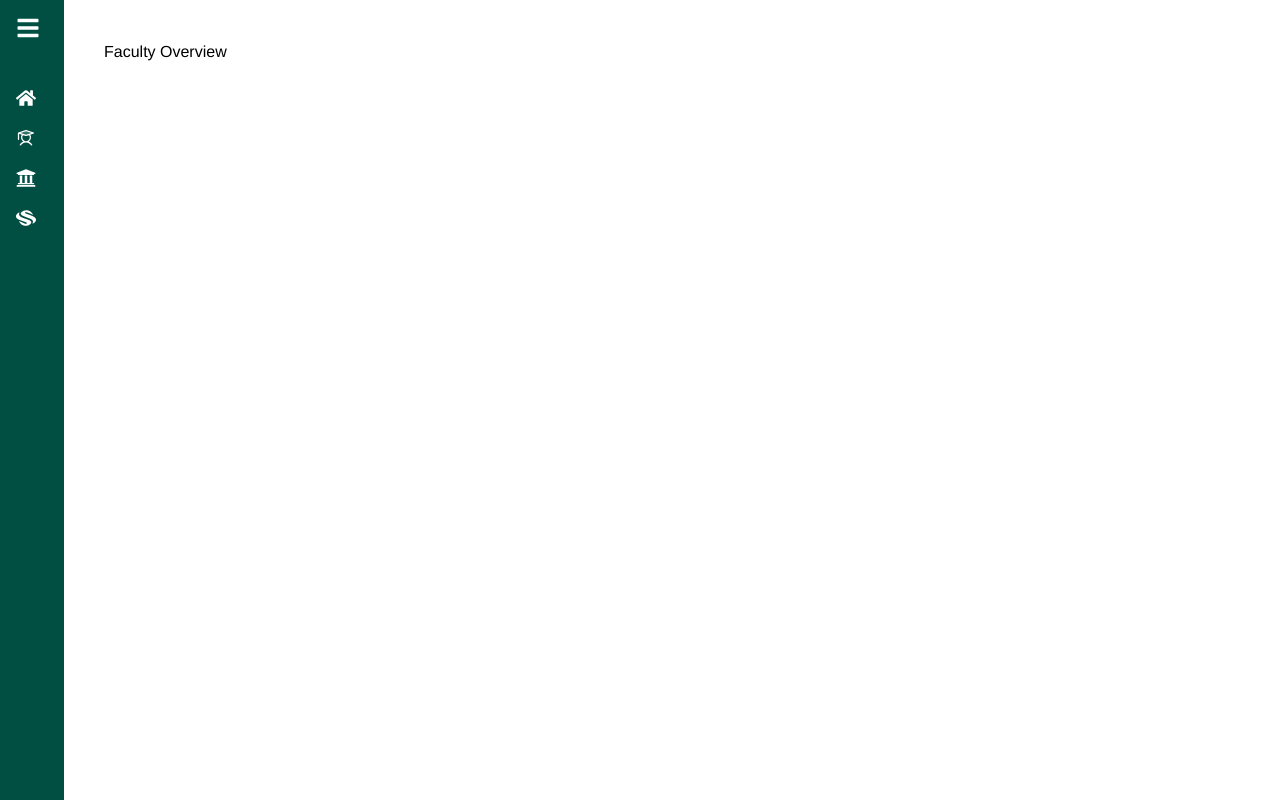
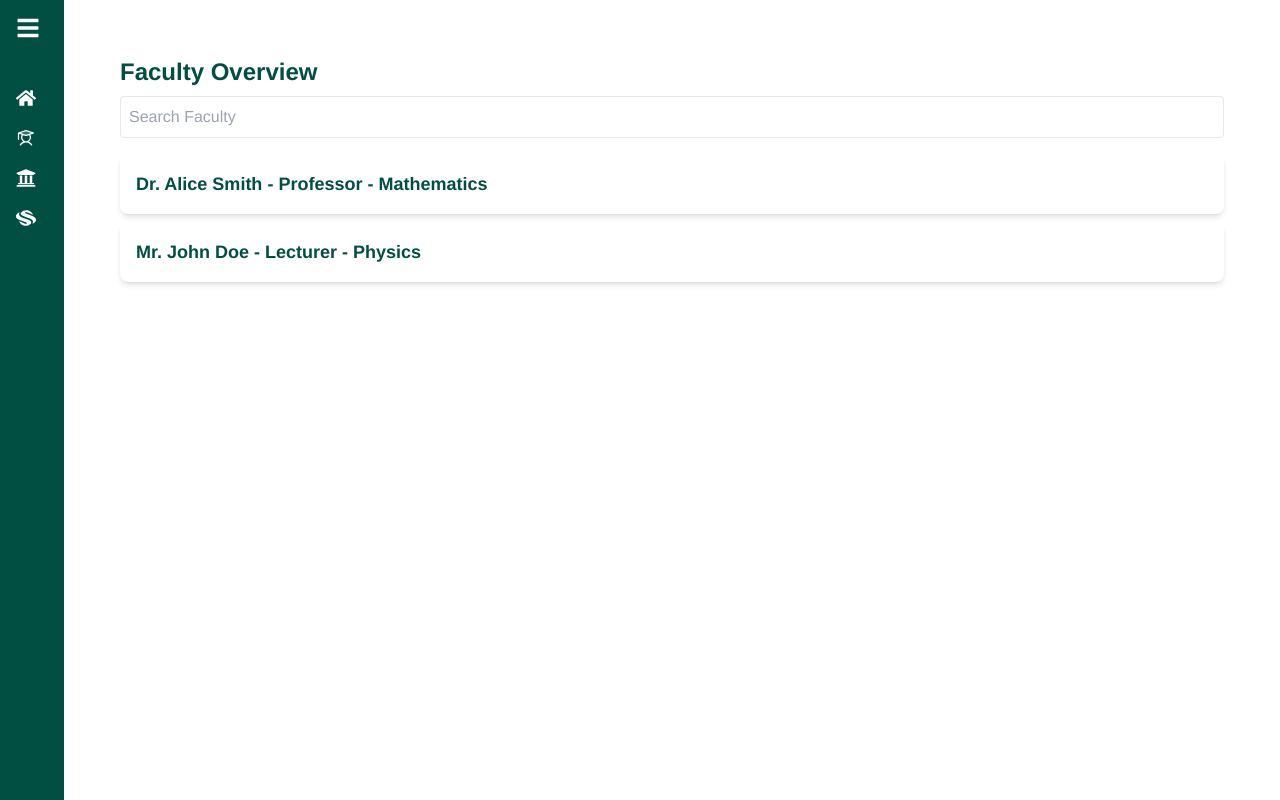
Before and after one commit to moriyam-mohona/UniPortal-C, a React (Vite) app: page /Dashboard/Faculty-Overview in a window 1280 px wide. Built offline with nearby package versions, Linux system fonts and the light colour scheme.

Commit message:
Edit: Student Portal

```diff
--- a/src/Components/Dashboard/FacultyOverview/FacultyOverview/FacultyOverview.jsx
+++ b/src/Components/Dashboard/FacultyOverview/FacultyOverview/FacultyOverview.jsx
@@ -1,7 +1,75 @@
+// const FacultyOverview = () => {
+//   return (
+//     <div>
+//       <h2>Faculty Overview</h2>
+//     </div>
+//   );
+// };
+
+// export default FacultyOverview;
+
+import { useState } from "react";
+import { motion } from "framer-motion";
+
 const FacultyOverview = () => {
+  const [searchTerm, setSearchTerm] = useState("");
+  const [selectedFaculty, setSelectedFaculty] = useState(null);
+
+  const facultyList = [
+    {
+      name: "Dr. Alice Smith",
+      designation: "Professor",
+      subject: "Mathematics",
+      officeHours: "Mon-Fri: 10 AM - 12 PM",
+      contact: "alice@example.com",
+    },
+    {
+      name: "Mr. John Doe",
+      designation: "Lecturer",
+      subject: "Physics",
+      officeHours: "Tue-Thu: 1 PM - 3 PM",
+      contact: "john@example.com",
+    },
+    // Add more faculty members
+  ];
+
+  const filteredFaculty = facultyList.filter((faculty) =>
+    faculty.name.toLowerCase().includes(searchTerm.toLowerCase())
+  );
+
+  const handleFacultyClick = (faculty) => {
+    setSelectedFaculty(selectedFaculty === faculty ? null : faculty);
+  };
+
   return (
-    <div>
-      <h2>Faculty Overview</h2>
+    <div className="p-4">
+      <h1 className="text-2xl font-semibold text-emerald">Faculty Overview</h1>
+      <input
+        type="text"
+        placeholder="Search Faculty"
+        value={searchTerm}
+        onChange={(e) => setSearchTerm(e.target.value)}
+        className="border p-2 rounded w-full mt-2 mb-4"
+      />
+      <ul className="space-y-2">
+        {filteredFaculty.map((faculty, index) => (
+          <motion.div
+            key={index}
+            className="bg-white shadow-md rounded-lg p-4 transition-transform duration-300 hover:shadow-lg hover:scale-105 cursor-pointer"
+            onClick={() => handleFacultyClick(faculty)}
+          >
+            <h2 className="font-semibold text-lg text-emerald">
+              {faculty.name} - {faculty.designation} - {faculty.subject}
+            </h2>
+            {selectedFaculty === faculty && (
+              <div className="mt-2">
+                <p>Office Hours: {faculty.officeHours}</p>
+                <p>Contact: {faculty.contact}</p>
+              </div>
+            )}
+          </motion.div>
+        ))}
+      </ul>
     </div>
   );
 };
--- a/src/Components/Dashboard/StudentPortal/Sections/Grades.jsx
+++ b/src/Components/Dashboard/StudentPortal/Sections/Grades.jsx
@@ -27,12 +27,12 @@ const Grades = () => {
         Result
       </h2>
       {gradesData.map((semesterData, index) => (
-        <div key={index} className="">
+        <div key={index} className="mb-3">
           <div
-            className="cursor-pointer bg-emerald p-3 lg:p-4 rounded-lg shadow-md"
+            className="cursor-pointer bg-lightMoss  p-3 lg:p-4 rounded-lg shadow-md"
             onClick={() => toggleSemester(semesterData.semester)}
           >
-            <h3 className="text-sm md:text-lg lg:text-xl font-semibold text-white">
+            <h3 className="text-sm md:text-lg lg:text-xl font-semibold text-emerald">
               {semesterData.semester}
             </h3>
           </div>
--- a/src/Components/Dashboard/StudentPortal/Sections/UpcomingEvents.jsx
+++ b/src/Components/Dashboard/StudentPortal/Sections/UpcomingEvents.jsx
@@ -3,7 +3,6 @@ import { MdEventNote, MdOutlineEventBusy } from "react-icons/md";
 import CustomCalendar from "../Subsections/CustomCalendar";
 import { motion } from "framer-motion";
 import eventData from "../../../../assets/JsonFiles/Events.json";
-import { IoMdTime } from "react-icons/io";
 
 const UpcomingEvents = () => {
   const [events, setEvents] = useState([]);
@@ -17,14 +16,17 @@ const UpcomingEvents = () => {
   }, []);
 
   return (
-    <div className="flex flex-col gap-5 md:gap-1 lg:gap-0 items-start md:flex-row">
+    <div className="flex flex-col gap-5 md:gap-1 lg:gap-0 items-start">
+      <h2 className="text-3xl font-extrabold mb-8 text-emerald text-center px-1 lg:px-4 py-1">
+        Schedules
+      </h2>
       {/* Calendar */}
-      <div className="w-full md:w-1/3 rounded-xl">
+      <div className="w-full rounded-xl">
         <CustomCalendar />
       </div>
 
       {/* Events */}
-      <div className="w-full md:w-2/3 px-1 lg:px-4 py-1 space-y-4">
+      <div className="w-full px-1 lg:px-4 py-1 space-y-4">
         {events.map((event, index) => (
           <motion.div
             key={index}
--- a/src/Components/Dashboard/StudentPortal/StudentPortal/StudentPortal.jsx
+++ b/src/Components/Dashboard/StudentPortal/StudentPortal/StudentPortal.jsx
@@ -8,8 +8,14 @@ const StudentPortal = () => {
     <div className="space-y-5">
       <StudentProfile />
       <StudentsCourses />
-      <Grades />
-      <UpcomingEvents />
+      <div className="flex flex-col md:flex-row items-start gap-5">
+        <div className="w-full md:w-1/2 lg:w-2/3">
+          <Grades />
+        </div>{" "}
+        <div className="w-full md:w-1/2 lg:w-1/3">
+          <UpcomingEvents />
+        </div>{" "}
+      </div>
     </div>
   );
 };
```
